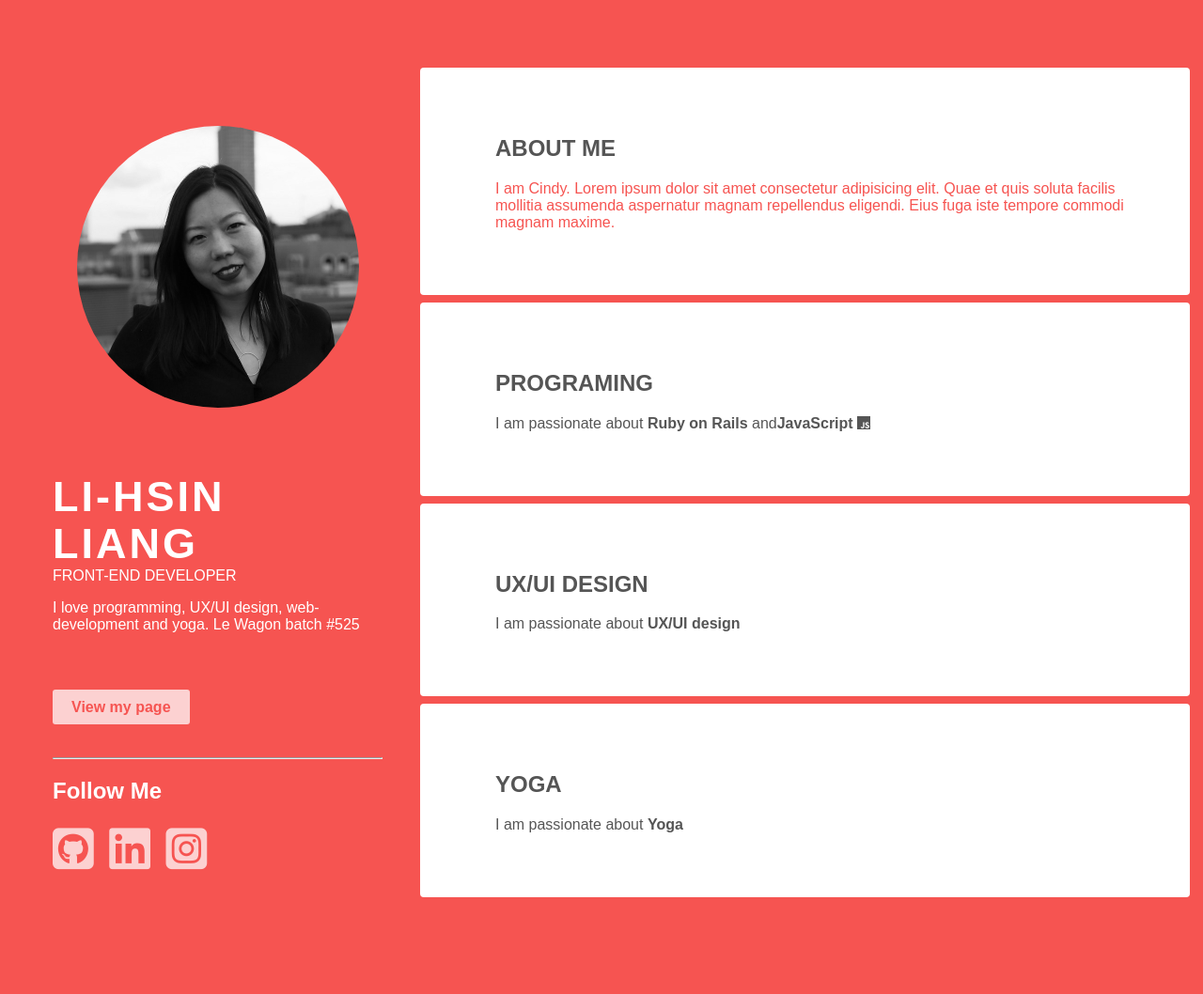
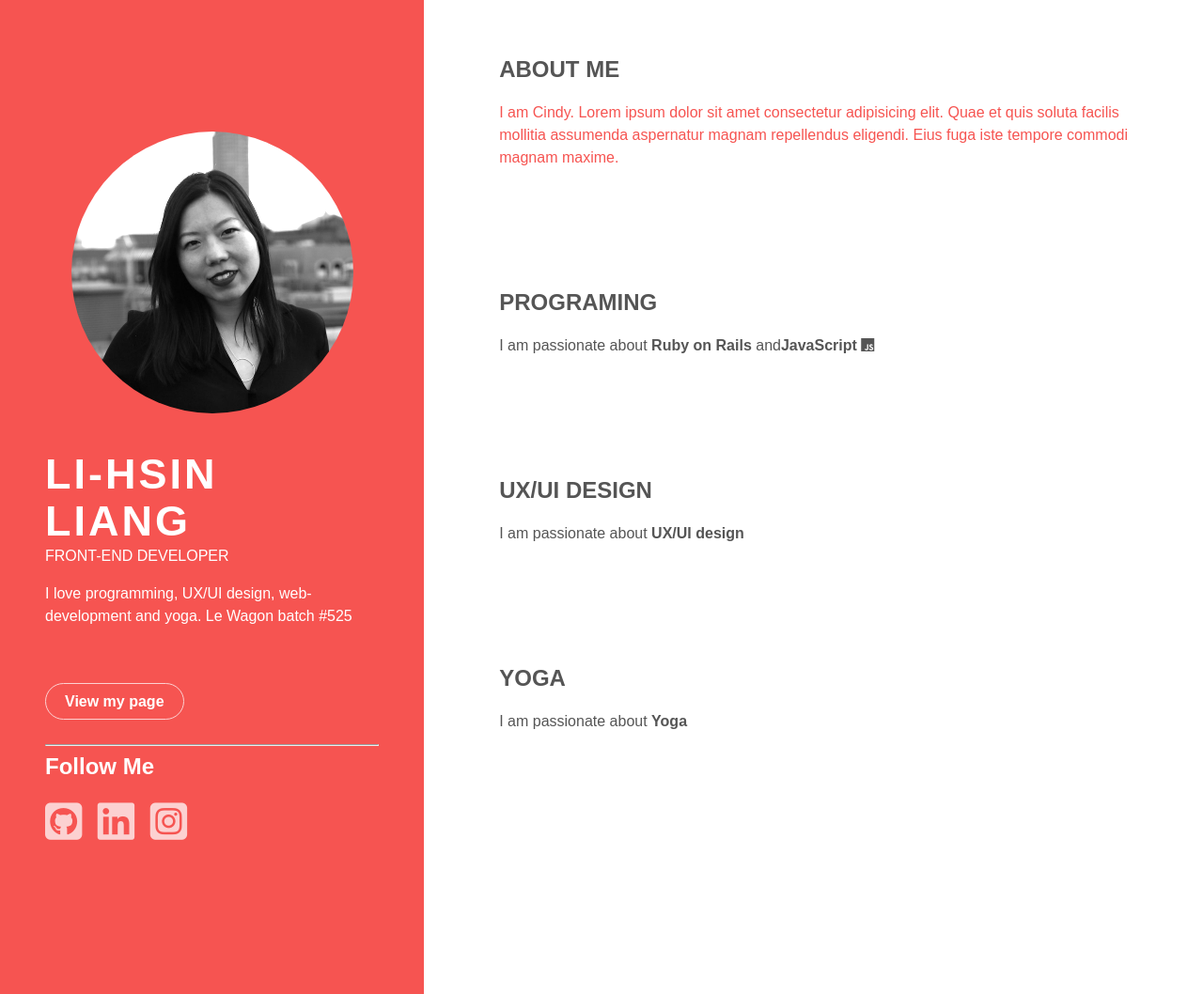
Before and after one commit to Cindywritescode/profile, a plain HTML site: page index.html in a window 1280 px wide. Shown: the whole page at 94% size. Drawn offline with Linux system fonts and the light colour scheme.

Commit message:
change section right background colour to white

```diff
--- a/css/components/avatar.css
+++ b/css/components/avatar.css
@@ -4,10 +4,10 @@
 }
 
 .img-filter{
-  filter: grayscale(1);
+  filter: grayscale(1) brightness(140%);
 }
 
 .img-filter:hover {
-  filter: saturate(1);
+  filter: saturate(0.8) brightness(140%);
   box-shadow: 0 5px 15px rgb(0, 0, 0, 0.2);
 }
--- a/css/components/card.css
+++ b/css/components/card.css
@@ -4,7 +4,8 @@
 
 .section-left {
   flex-basis: 30%;
-  padding: 70px 40px;
+  padding: 140px 48px;
+  background-color: #f65451
 }
 
 .section-right {
--- a/css/style.css
+++ b/css/style.css
@@ -15,17 +15,17 @@
 }
 */
 *{
-/*  margin-left:40;
+  margin-left:0;
   margin-right:0;
-  margin-top:0;*/
+  margin-top:0;
   /*margin-bottom: 0;*/
 }
 
 /* ----Fonts ---*/
 body {
-  margin:64px 14px 32px 16px;;
+  /*margin:64px 14px 32px 16px;;*/
   font-family: 'Quicksand', sans-serif;;
-  background-color: #f65451;
+  /*background-color: #f65451;*/
 }
 
 h1, h2 {
@@ -49,6 +49,7 @@ p {
   color: #555555;
   font-family: 'Quicksand', sans-serif;
   font-weight: 400;
+  line-height: 24px;
 }
 
 a {
@@ -85,6 +86,9 @@ a:hover {
   text-transform:uppercase;
 }
 
+.text-ligth {
+  font-weight: 300;
+}
 
 /*- social icon -*/
 li {
@@ -102,7 +106,7 @@ li {
 
 
 .social-icon {
-  font-size: 50px;
+  font-size: 45px;
   color: #fcd1d1;
   margin-right: 12px;
 }
@@ -113,28 +117,13 @@ li {
 
 /*- Button -*/
 .btn-pink {
-  background-color:#fcd1d1;
+  border: 1px solid #fcd1d1 ;
   padding: 10px 20px;
-  border-radius: 3px;
-  color:#f65451;
+  border-radius: 24px;
+  color:#fff;
 }
 
 .btn-pink:hover {
   background-color:#ffffff;
   color:#f65451;
 }
-
-
-/*Avatar*/
-/*.img-circle {
-  width:280px;
-  border-radius: 50%;
-}
-
-.img-filter{
-  filter: grayscale(1);
-}
-
-.img-filter:hover {
-  filter: saturate(1);
-}*/
--- a/index.html
+++ b/index.html
@@ -34,7 +34,7 @@
   <div>
     <h1 class="text-white margin-btn-0">LI-HSIN</h1>
     <h1 class="text-white margin-btn-0 margin-top-0">LIANG</h1>
-    <p class="text-white margin-top-0">FRONT-END DEVELOPER</p>
+    <p class="text-white margin-top- text-ligth">FRONT-END DEVELOPER</p>
     <p class="text-white"> I love programming, UX/UI design, web-development and yoga. Le Wagon batch #525</p>
     <br><br><br>
     <a href="http://Cindywritescode.github.io/profile/" class="btn-pink">View my page</a>
```
